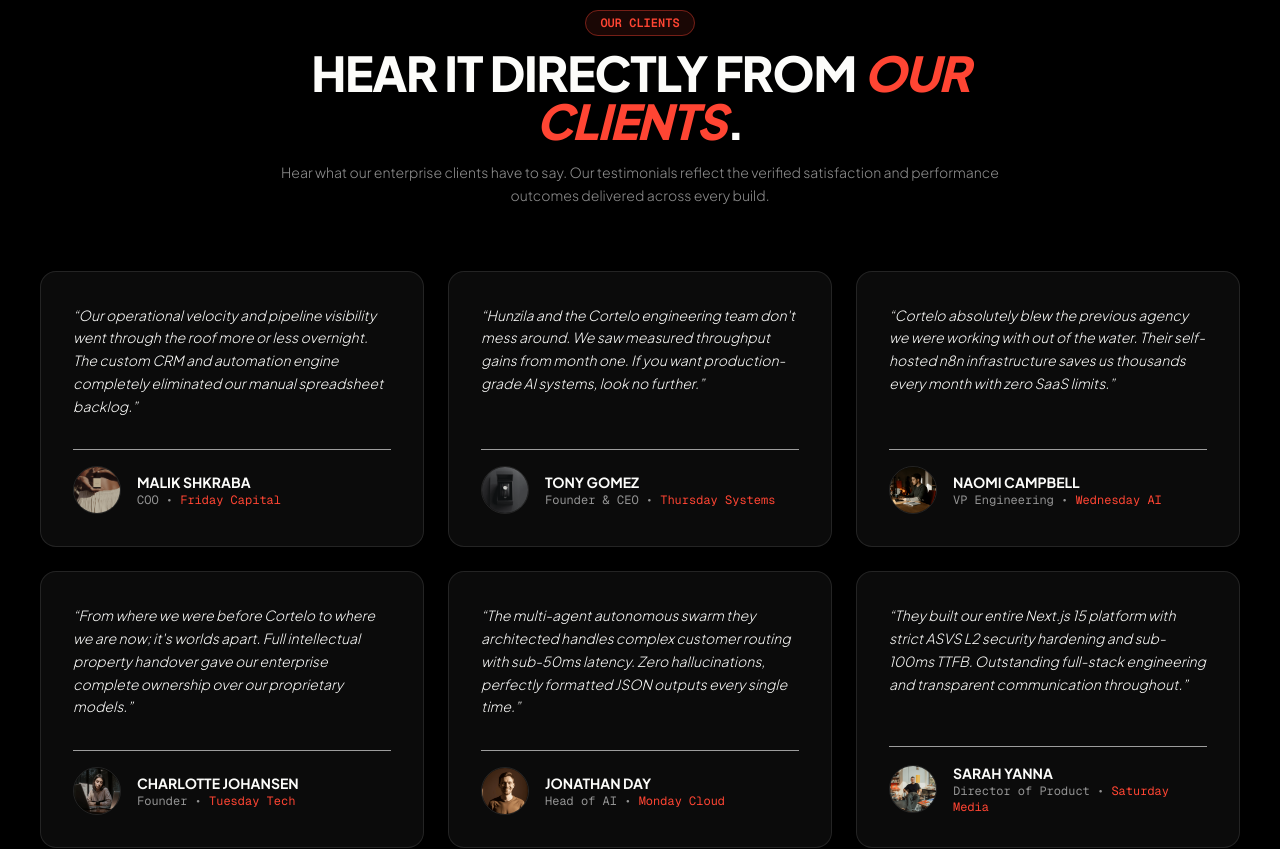
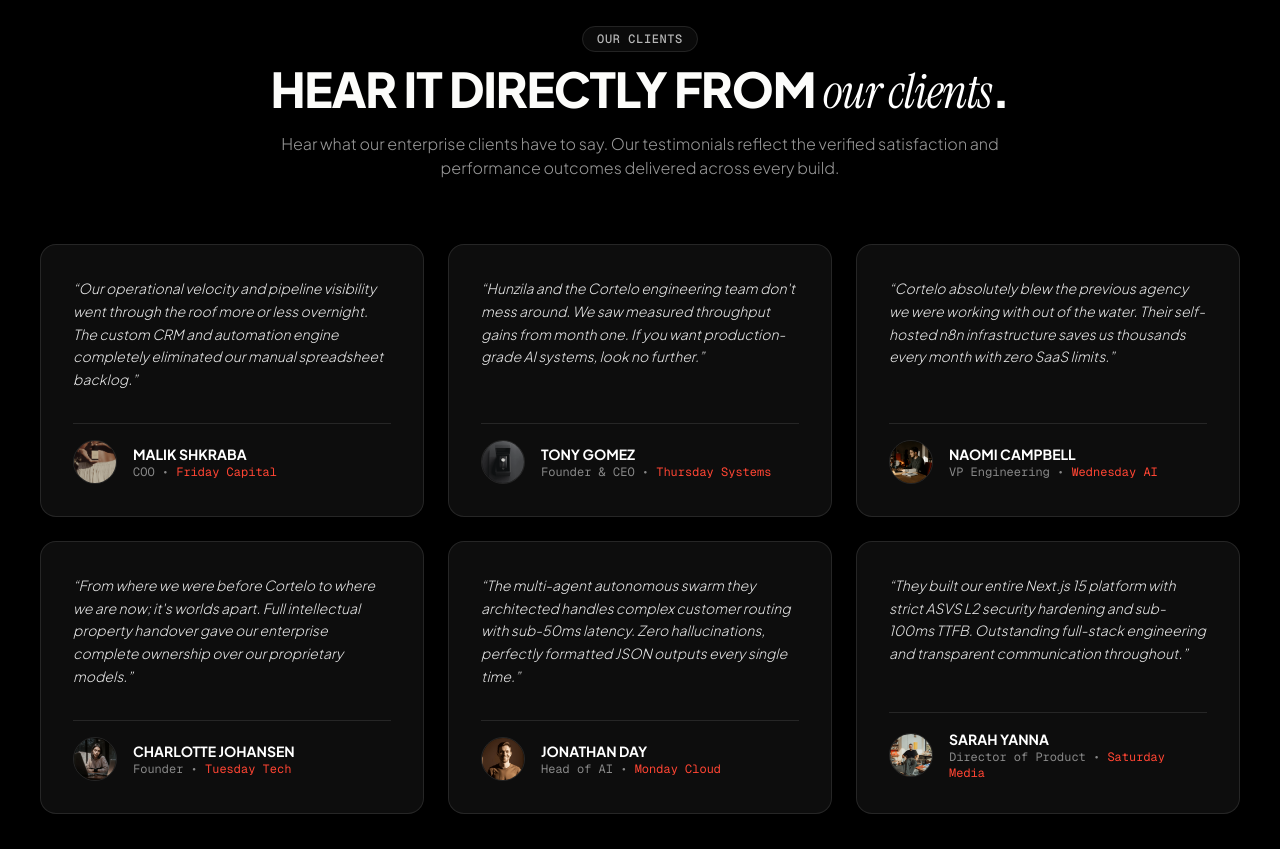
Before and after one commit to HunzilaRajput746/Cortelo, a Next.js app: page / in a window 1280 px wide. Shown: the part 900-1749 px from the top of the page. Built offline with nearby package versions, Linux system fonts and the light colour scheme.

Commit message:
Refactor testimonial ticker cards with obsidian surfaces and flame tag accents

```diff
--- a/src/components/TestimonialTicker.tsx
+++ b/src/components/TestimonialTicker.tsx
@@ -6,18 +6,18 @@ import { TESTIMONIALS_DATA } from "@/lib/agencyData";
 
 export default function TestimonialTicker() {
   return (
-    <section className="py-20 px-6 sm:px-10 max-w-[1440px] mx-auto border-t border-cortelo-border">
+    <section className="py-24 px-6 sm:px-10 max-w-[1440px] mx-auto border-t border-white/10">
 
       {/* Header */}
       <div className="text-center max-w-3xl mx-auto space-y-4 mb-16">
-        <span className="px-3.5 py-1 rounded-full border border-cortelo-mint/40 bg-cortelo-mint/10 text-xs font-mono text-cortelo-mint font-semibold uppercase">
+        <span className="px-3.5 py-1 rounded-full border border-white/10 bg-white/[0.04] text-xs font-mono text-white/70 uppercase tracking-wider font-medium">
           Our Clients
         </span>
-        <h2 className="text-3xl sm:text-5xl font-black uppercase text-cortelo-text tracking-tight">
+        <h2 className="text-3xl sm:text-5xl font-black uppercase text-[#FCFCFA] tracking-tight">
           Hear it directly from{" "}
-          <span className="text-cortelo-mint italic">our clients</span>.
+          <span className="font-serif italic font-normal text-white lowercase">our clients</span>.
         </h2>
-        <p className="text-sm text-cortelo-muted leading-relaxed font-light">
+        <p className="text-sm sm:text-base text-[#999999] leading-relaxed font-light">
           Hear what our enterprise clients have to say. Our testimonials reflect the verified satisfaction and performance outcomes delivered across every build.
         </p>
       </div>
@@ -27,22 +27,22 @@ export default function TestimonialTicker() {
         {TESTIMONIALS_DATA.map((t) => (
           <div
             key={t.id}
-            className="glass-panel rounded-2xl p-8 border border-cortelo-border hover:border-cortelo-mint/60 transition-all flex flex-col justify-between bg-[#0F131D]/80 group"
+            className="rounded-2xl p-7 sm:p-8 border border-white/10 hover:border-white/20 transition-all flex flex-col justify-between bg-[#0D0D0D] group"
           >
-            <p className="text-sm text-cortelo-text leading-relaxed font-light mb-8 italic">
+            <p className="text-sm text-white/90 leading-relaxed font-light mb-8 italic">
               &ldquo;{t.quote}&rdquo;
             </p>
 
-            <div className="flex items-center gap-4 pt-4 border-t border-cortelo-border/60">
-              <div className="w-12 h-12 rounded-full overflow-hidden border border-cortelo-border relative shrink-0">
+            <div className="flex items-center gap-4 pt-4 border-t border-white/10">
+              <div className="w-11 h-11 rounded-full overflow-hidden border border-white/10 relative shrink-0">
                 <Image src={t.avatar} alt={t.author} fill className="object-cover" />
               </div>
               <div>
-                <div className="text-sm font-bold text-cortelo-text uppercase">
+                <div className="text-sm font-bold text-white uppercase">
                   {t.author}
                 </div>
-                <div className="text-xs font-mono text-cortelo-muted">
-                  {t.role} &bull; <span className="text-cortelo-mint">{t.company}</span>
+                <div className="text-xs font-mono text-[#888888]">
+                  {t.role} &bull; <span className="text-[#FF4533]">{t.company}</span>
                 </div>
               </div>
             </div>
```
